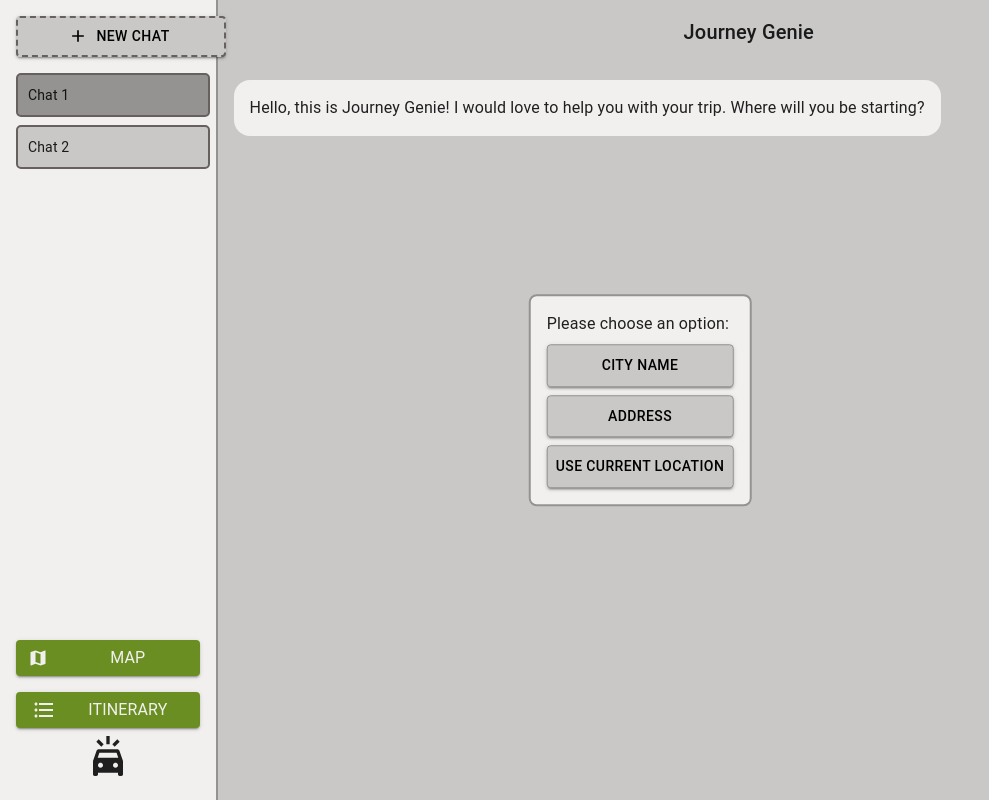
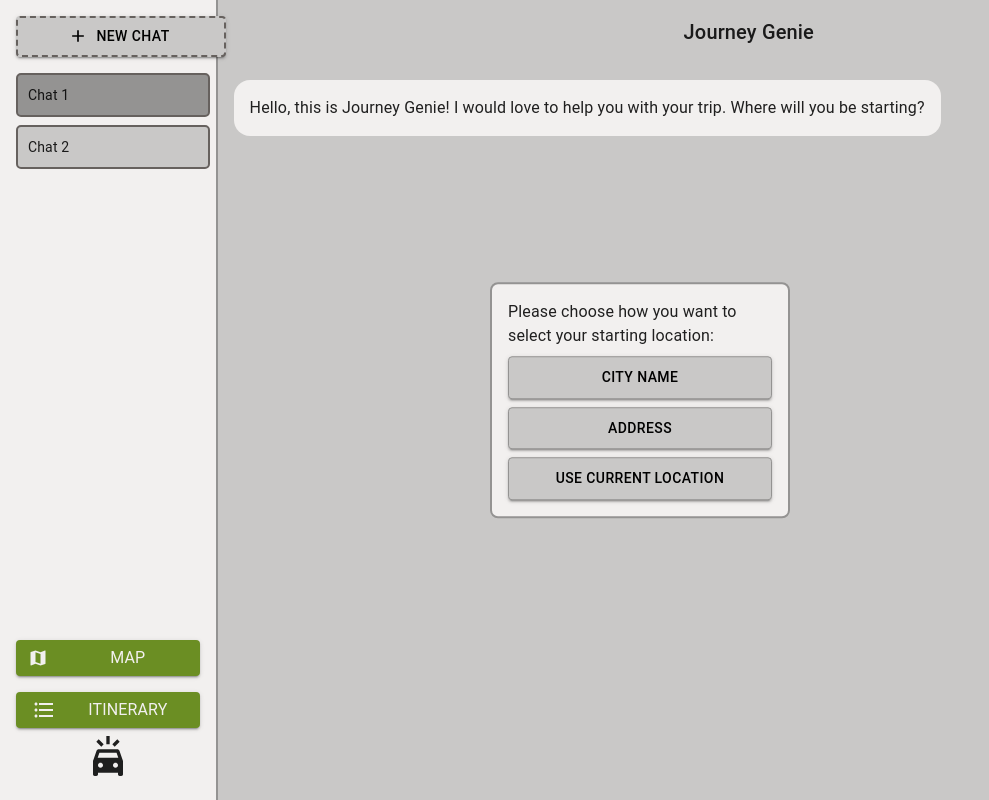
Before and after one commit to elischiffler/RoadtripsAreFun, a React (Vite) app in the folder frontend/: page /chat in a window 1280 px wide. Shown: the whole page, without its empty margins (0-989 px from the left). Built offline with nearby package versions, Linux system fonts and the light colour scheme; no server answers; sample sign-in values are in the browser's storage.

Commit message:
Made choosing current location fully functional

```diff
--- a/frontend/src/pages/ChatPage/ChatPage.jsx
+++ b/frontend/src/pages/ChatPage/ChatPage.jsx
@@ -77,7 +77,7 @@ const ChatPage = () => {
       const updatedChat = {
         ...selectedChat,
         start: updatedStart,
-        messages: [...selectedChat.messages, updatedStart]
+        messages: [...selectedChat.messages, updatedStart],
       };
 
       const updatedChats = chats.map((chat) =>
@@ -151,11 +151,17 @@ const ChatPage = () => {
       } else if (option === "current_location") {
         inputType = "current_location";
         getCurrentLocation((lat, lng) => {
-          const updatedChat = {
+          const endPt= `Latitude: ${lat}, Longitude: ${lng}`;
+          const updatedChat = selectedChat.start ? {
             ...selectedChat,
             showPrompt: false,
-            userInputType: inputType,
-            start: `Latitude: ${lat}, Longitude: ${lng}`, // Set the location as the start value
+            end: endPt, // Set the location as the end value
+            messages: [...selectedChat.messages, endPt],
+          } : {
+            ...selectedChat,
+            showPrompt: true,
+            start: endPt, // Set the location as the start value
+            messages: [...selectedChat.messages, endPt],
           };
 
           const updatedChats = chats.map((chat) =>
@@ -268,8 +274,10 @@ const ChatPage = () => {
         </Box>
 
         {selectedChat && selectedChat.showPrompt && (
-          <Box className="prompt-box">
-            <Typography variant="body1">Please choose an option:</Typography>
+          <Box className="prompt-box">{selectedChat.start?
+            <Typography variant="body1">Please choose how you want to select your ending location:</Typography>:
+            <Typography variant="body1">Please choose how you want to select your starting location:</Typography> }
+
             <Button
               variant="contained"
               onClick={() => handleOptionClick("city_name")}
```
